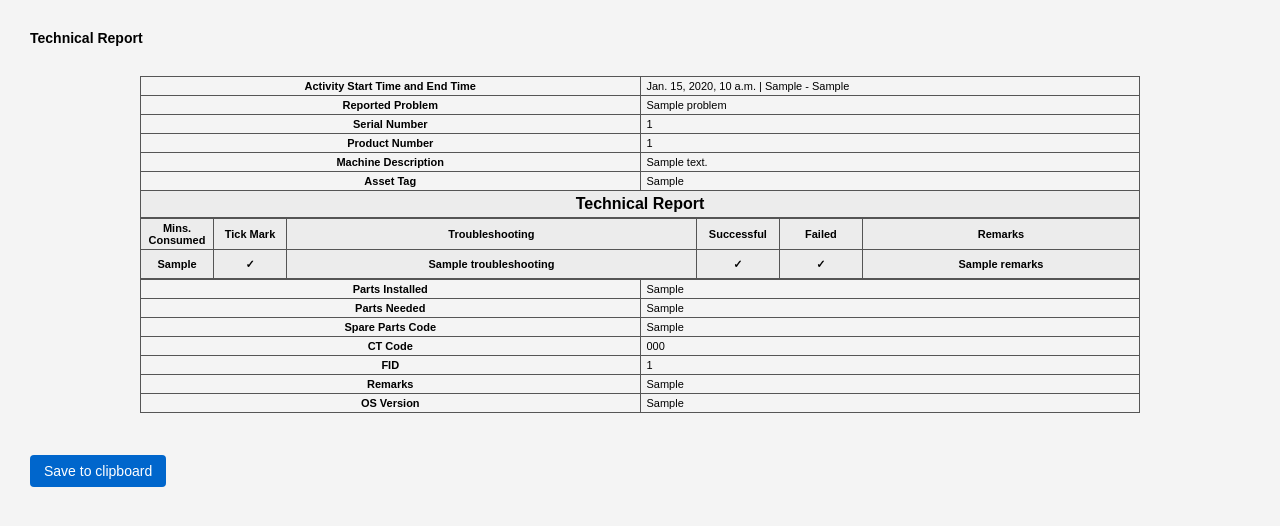
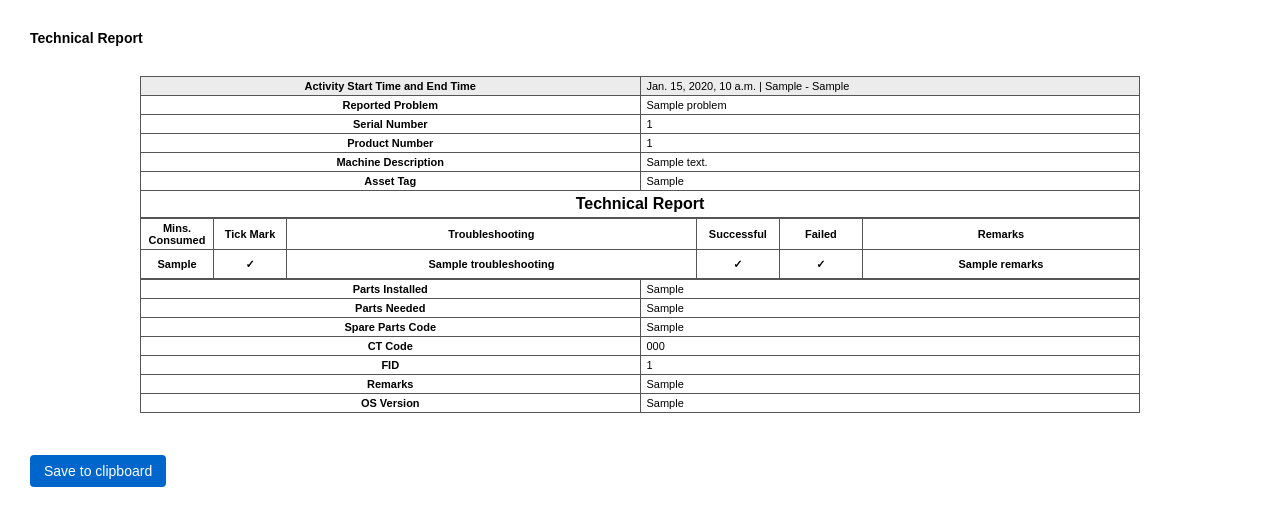
Before and after one commit to ferbthe2gadgetguy/Engineer-Checklist, a Django app: template engineer/tasklist/templates/tasklist/report.html in a window 1280 px wide. Shown: the top 526 px of the page. Run offline with Django 5.2, Linux system fonts and the light colour scheme; the template is opened without the code that fills it: most values are stand-ins (such as "Sample title", 1, 10 or a date in 2020).

Commit message:
More saving

```diff
--- a/engineer/tasklist/static/tasklist/reportForm.css
+++ b/engineer/tasklist/static/tasklist/reportForm.css
@@ -5,7 +5,7 @@ body {
     font-size: 11px;
     margin: 0;
     padding: 30px;
-    background: #f4f4f4;
+    background: white;
 }
 
 h1 {
@@ -58,7 +58,7 @@ td {
 
 .report-title td {
     border: 1px solid #555;
-    background: #ececec;
+    background: white;
     text-align: center;
     font-weight: bold;
     font-size: 16px;
@@ -71,8 +71,8 @@ td {
 .report-table td,
 .report-table th {
     height: 22px;
-    background: #ececec;
-    text-align: center;
+    /* background: #ececec; */
+    /* text-align: center; */
     font-weight: bold;
 }
 
@@ -113,7 +113,7 @@ td {
 }
 
 .report-title td {
-    background: #ececec;
+    background: white;
     text-align: center;
     font-size: 16px;
     font-weight: bold;
--- a/engineer/tasklist/templates/tasklist/report.html
+++ b/engineer/tasklist/templates/tasklist/report.html
@@ -22,12 +22,11 @@
     cellpadding="5"
     style="border-collapse: collapse; width: 100%;">
     <tr>
-            <th>Activity Start Time and End Time</th>
-            <td class="report_activity">{{ report.activity_date }} | {{ report.activity_start }} - {{ report.activity_end }} </td>
+            <th style="background: #ececec;"">Activity Start Time and End Time</th>
+            <td style="background: #ececec;" class="report_activity">{{ report.activity_date }} | {{ report.activity_start }} - {{ report.activity_end }} </td>
         </tr>
         <tr>
             <th>Reported Problem</th>
-            <!-- <td>Testing</td> -->
             <td class="report_activity">{{ report.problem }}</td>
         </tr>
         <tr>
```
